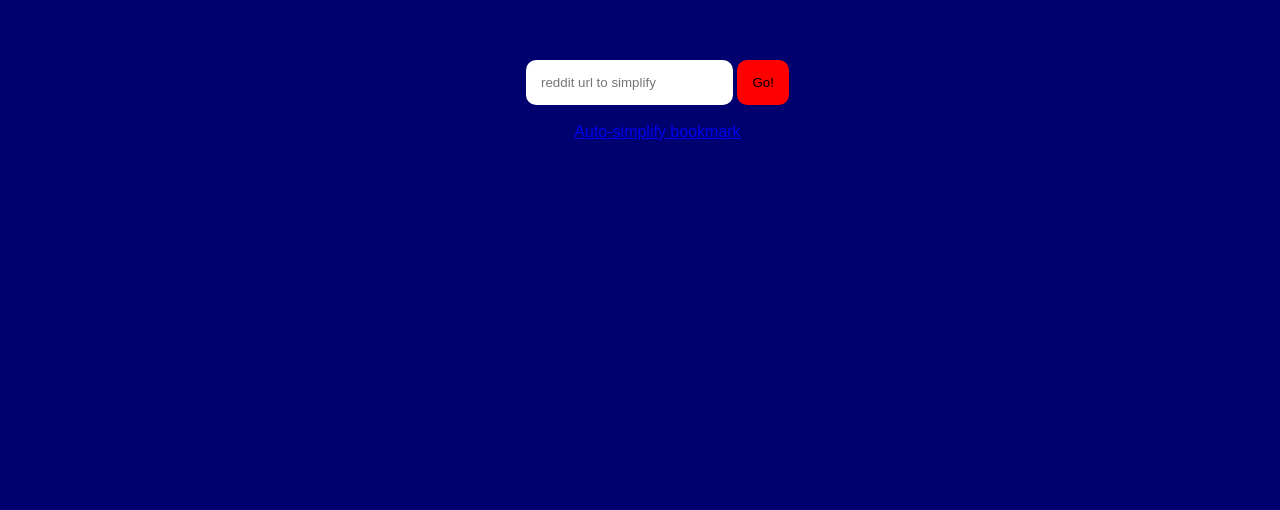
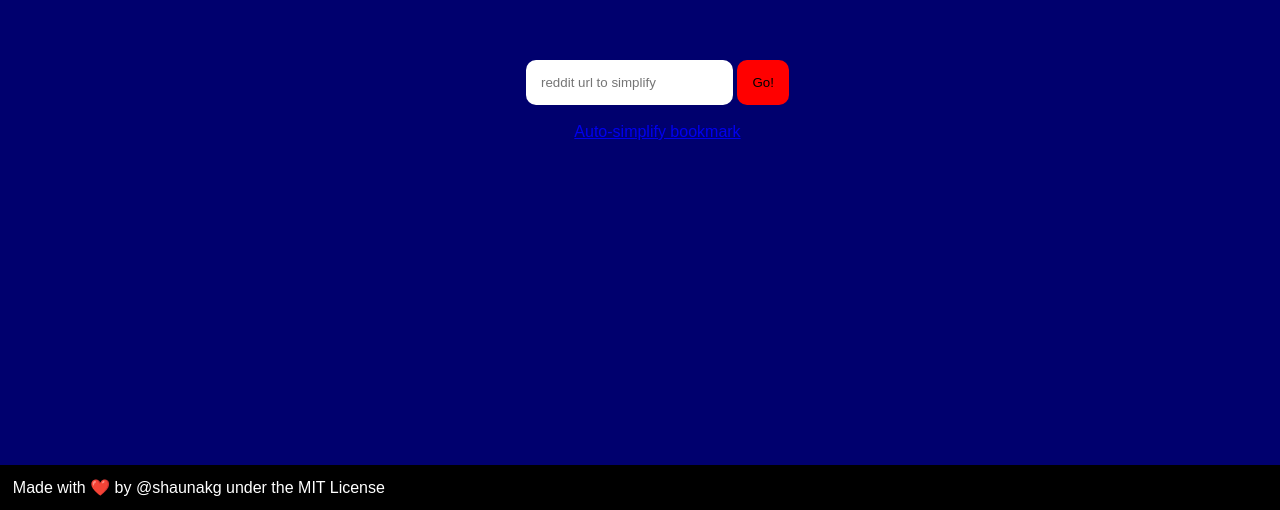
Before and after one commit to shaunakg/reddit-for-kindle, a website: page static/index.html in a window 1280 px wide. Shown: the part 290-800 px from the top of the page. Drawn offline with Linux system fonts and the light colour scheme.

Commit message:
added creator message

```diff
--- a/static/index.html
+++ b/static/index.html
@@ -20,6 +20,8 @@
     <center><a id="bookmark-button" href='javascript:window.location.replace("https://redditforkindle.herokuapp.com/simplify.html?url="+window.location.href);'>Auto-simplify bookmark</a></center>
 
 </form>
+
+<a href="https://github.com/shaunakg/reddit-for-kindle" target="_blank" rel="noopener"><span class="bottom-bar">Made with ❤️ by @shaunakg under the MIT License</span></a>
 
 </body>
 
--- a/static/stylesheet.css
+++ b/static/stylesheet.css
@@ -43,3 +43,16 @@ body {
 #errorgoaway {
     cursor: pointer;
 }
+
+/* Bottom credit bar */
+.bottom-bar {
+    position: fixed;
+    bottom: 0;
+    width: 98%;
+    left: 0;
+    right: 0;
+    color: white;
+    background-color: black;
+    padding: 1%;
+    margin: 0;
+}
```
